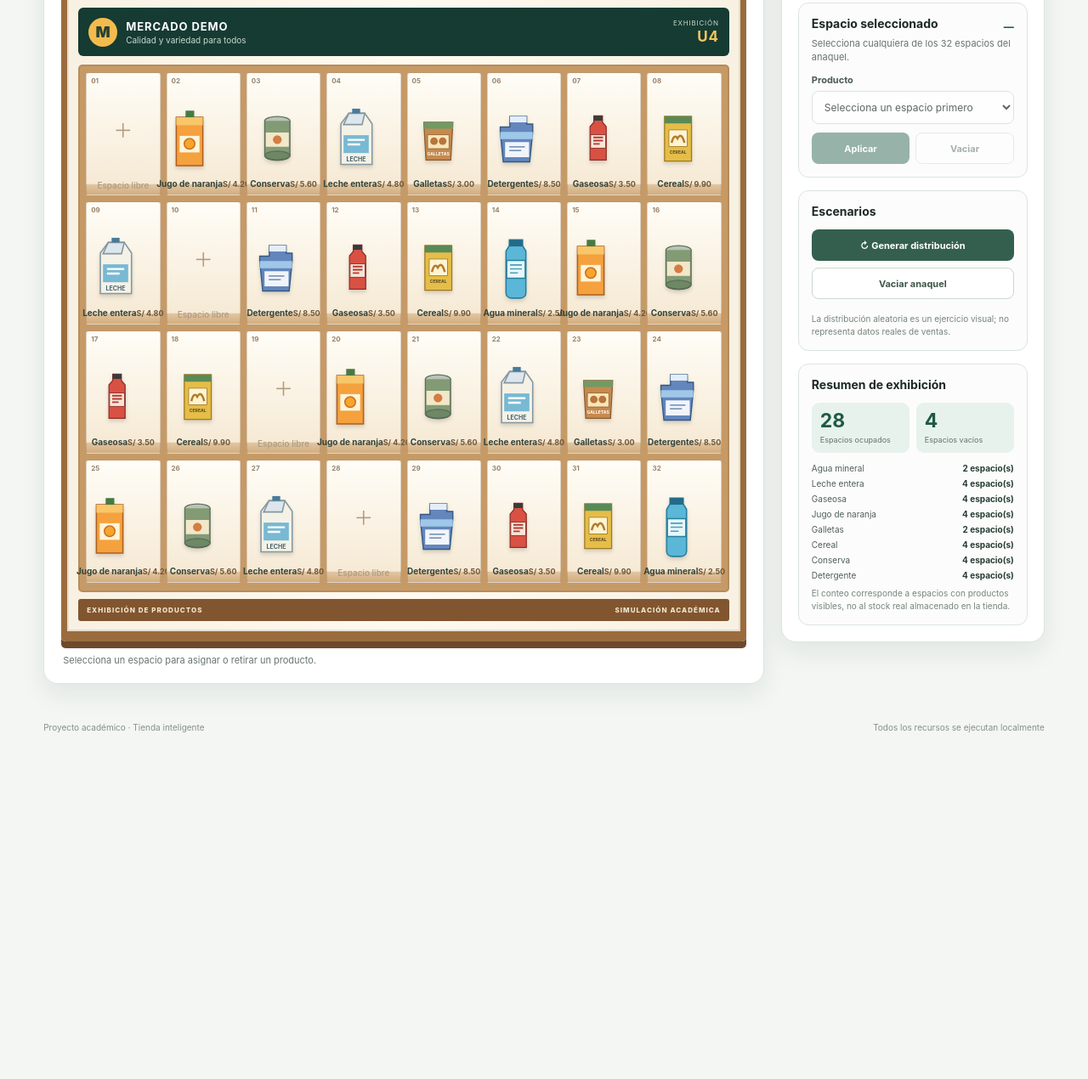
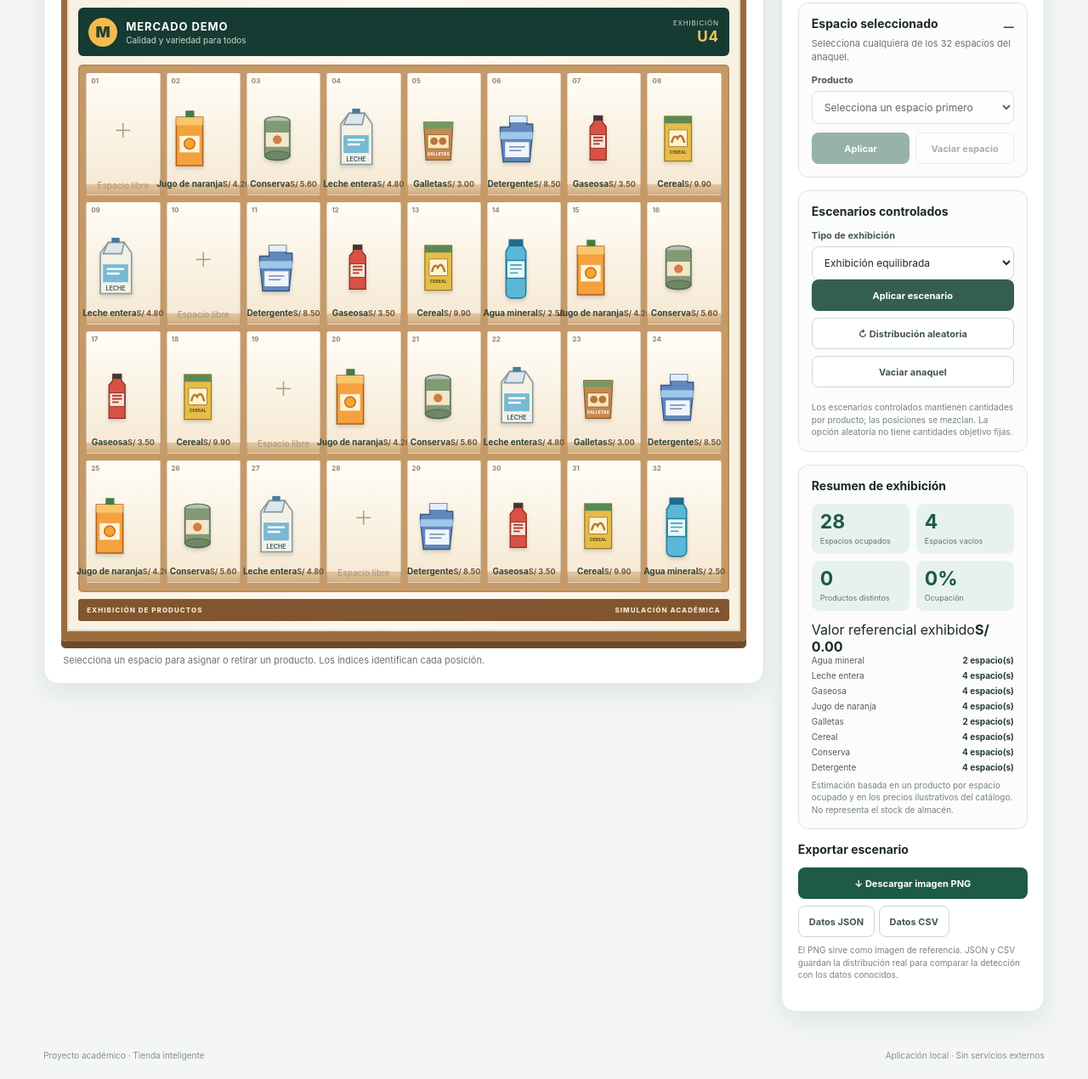
Before and after one commit to erbautistah/BusinessIntelligence, a plain HTML site: page shelf-generator/index.html in a window 1280 px wide. Shown: the part 323-1593 px from the top of the page at 85% size. Before the commit the page ends 1207 px from the top, so only its background shows below. Drawn offline with Linux system fonts and the light colour scheme.

Commit message:
feat(shelf-generator): add controlled scenarios and export controls

```diff
--- a/shelf-generator/index.html
+++ b/shelf-generator/index.html
@@ -19,46 +19,89 @@
       <button class="button button-quiet" id="presentationButton" type="button" title="Ocultar controles para fotografiar el anaquel">▣ Modo captura</button>
     </div>
   </header>
+
   <main class="workspace">
     <section class="intro-row">
-      <div><p class="eyebrow">GENERADOR DE ESCENARIOS</p><h2>Anaquel de supermercado</h2><p class="intro-copy">Organiza productos, modifica la exhibición y prepara una imagen para el laboratorio de visión por computadora.</p></div>
+      <div>
+        <p class="eyebrow">GENERADOR DE ESCENARIOS</p>
+        <h2>Anaquel de supermercado</h2>
+        <p class="intro-copy">Configura la exhibición, genera escenarios controlados y exporta la imagen junto con sus datos de referencia.</p>
+      </div>
       <div class="shelf-meta" aria-label="Dimensiones del anaquel"><span class="meta-number">4 × 8</span><span class="meta-label">32 espacios</span></div>
     </section>
+
     <div class="main-grid">
       <section class="shelf-panel" aria-labelledby="shelfHeading">
-        <div class="panel-heading"><div><p class="eyebrow">ZONA DE EXHIBICIÓN</p><h3 id="shelfHeading">Mercado Demo</h3></div><div class="shelf-state" id="shelfState">Escenario inicial</div></div>
+        <div class="panel-heading">
+          <div><p class="eyebrow">ZONA DE EXHIBICIÓN</p><h3 id="shelfHeading">Mercado Demo</h3></div>
+          <div class="shelf-state" id="shelfState">Escenario equilibrado</div>
+        </div>
         <div class="shelf-frame" id="shelfFrame">
-          <div class="shelf-sign"><div class="store-logo" aria-hidden="true">M</div><div><strong>MERCADO DEMO</strong><span>Calidad y variedad para todos</span></div><div class="sign-right">EXHIBICIÓN<br><b>U4</b></div></div>
+          <div class="shelf-sign">
+            <div class="store-logo" aria-hidden="true">M</div>
+            <div><strong>MERCADO DEMO</strong><span>Calidad y variedad para todos</span></div>
+            <div class="sign-right">EXHIBICIÓN<br><b>U4</b></div>
+          </div>
           <div class="shelf-grid" id="shelfGrid" aria-label="Anaquel de cuatro filas y ocho columnas"></div>
           <div class="shelf-base"><span>EXHIBICIÓN DE PRODUCTOS</span><span>SIMULACIÓN ACADÉMICA</span></div>
         </div>
-        <p class="shelf-hint" id="shelfHint">Selecciona un espacio para asignar o retirar un producto.</p>
+        <p class="shelf-hint" id="shelfHint">Selecciona un espacio para asignar o retirar un producto. Los índices identifican cada posición.</p>
       </section>
+
       <aside class="control-panel" id="controlPanel">
         <div class="panel-heading panel-heading-stack"><div><p class="eyebrow">CONFIGURACIÓN</p><h3>Editar anaquel</h3></div></div>
+
         <section class="editor-card" aria-labelledby="editorTitle">
           <div class="editor-title-row"><h4 id="editorTitle">Espacio seleccionado</h4><span class="slot-number" id="selectedSlotNumber">—</span></div>
           <p class="muted-copy" id="selectedSlotText">Selecciona cualquiera de los 32 espacios del anaquel.</p>
           <label for="productSelect">Producto</label>
           <select id="productSelect" disabled><option value="">Selecciona un espacio primero</option></select>
-          <div class="editor-actions"><button class="button button-primary" id="applyButton" type="button" disabled>Aplicar</button><button class="button button-outline" id="emptyButton" type="button" disabled>Vaciar</button></div>
+          <div class="editor-actions"><button class="button button-primary" id="applyButton" type="button" disabled>Aplicar</button><button class="button button-outline" id="emptyButton" type="button" disabled>Vaciar espacio</button></div>
         </section>
+
         <section class="actions-card" aria-labelledby="scenarioTitle">
-          <h4 id="scenarioTitle">Escenarios</h4>
-          <button class="button button-secondary button-full" id="randomButton" type="button">↻ Generar distribución</button>
+          <h4 id="scenarioTitle">Escenarios controlados</h4>
+          <label for="scenarioSelect">Tipo de exhibición</label>
+          <select id="scenarioSelect">
+            <option value="equilibrado">Exhibición equilibrada</option>
+            <option value="faltantes">Faltantes de productos</option>
+            <option value="completo">Anaquel completo</option>
+            <option value="bebidas">Predominio de bebidas</option>
+          </select>
+          <button class="button button-secondary button-full" id="scenarioButton" type="button">Aplicar escenario</button>
+          <button class="button button-outline button-full" id="randomButton" type="button">↻ Distribución aleatoria</button>
           <button class="button button-outline button-full" id="clearButton" type="button">Vaciar anaquel</button>
-          <p class="small-note">La distribución aleatoria es un ejercicio visual; no representa datos reales de ventas.</p>
+          <p class="small-note">Los escenarios controlados mantienen cantidades por producto; las posiciones se mezclan. La opción aleatoria no tiene cantidades objetivo fijas.</p>
         </section>
+
         <section class="summary-card" aria-labelledby="summaryTitle">
           <h4 id="summaryTitle">Resumen de exhibición</h4>
-          <div class="summary-metrics"><div><strong id="occupiedCount">0</strong><span>Espacios ocupados</span></div><div><strong id="emptyCount">32</strong><span>Espacios vacíos</span></div></div>
-          <div class="summary-list" id="summaryList"></div>
-          <p class="small-note">El conteo corresponde a espacios con productos visibles, no al stock real almacenado en la tienda.</p>
+          <div class="summary-metrics">
+            <div><strong id="occupiedCount">0</strong><span>Espacios ocupados</span></div>
+            <div><strong id="emptyCount">32</strong><span>Espacios vacíos</span></div>
+            <div><strong id="varietyCount">0</strong><span>Productos distintos</span></div>
+            <div><strong id="fillRate">0%</strong><span>Ocupación</span></div>
+          </div>
+          <div class="summary-value"><span>Valor referencial exhibido</span><strong id="displayValue">S/ 0.00</strong></div>
+          <div class="summary-list" id="summaryList" aria-live="polite"></div>
+          <p class="small-note">Estimación basada en un producto por espacio ocupado y en los precios ilustrativos del catálogo. No representa el stock de almacén.</p>
+        </section>
+
+        <section class="export-card" aria-labelledby="exportTitle">
+          <h4 id="exportTitle">Exportar escenario</h4>
+          <button class="button button-primary button-full" id="pngButton" type="button">↓ Descargar imagen PNG</button>
+          <div class="export-pair">
+            <button class="button button-outline" id="jsonButton" type="button">Datos JSON</button>
+            <button class="button button-outline" id="csvButton" type="button">Datos CSV</button>
+          </div>
+          <p class="small-note">El PNG sirve como imagen de referencia. JSON y CSV guardan la distribución real para comparar la detección con los datos conocidos.</p>
+          <p class="export-status" id="exportStatus" role="status" aria-live="polite"></p>
         </section>
       </aside>
     </div>
   </main>
-  <footer class="footer" id="footer"><span>Proyecto académico · Tienda inteligente</span><span>Todos los recursos se ejecutan localmente</span></footer>
+
+  <footer class="footer" id="footer"><span>Proyecto académico · Tienda inteligente</span><span>Aplicación local · Sin servicios externos</span></footer>
   <script src="js/app.js" defer></script>
 </body>
 </html>
```
